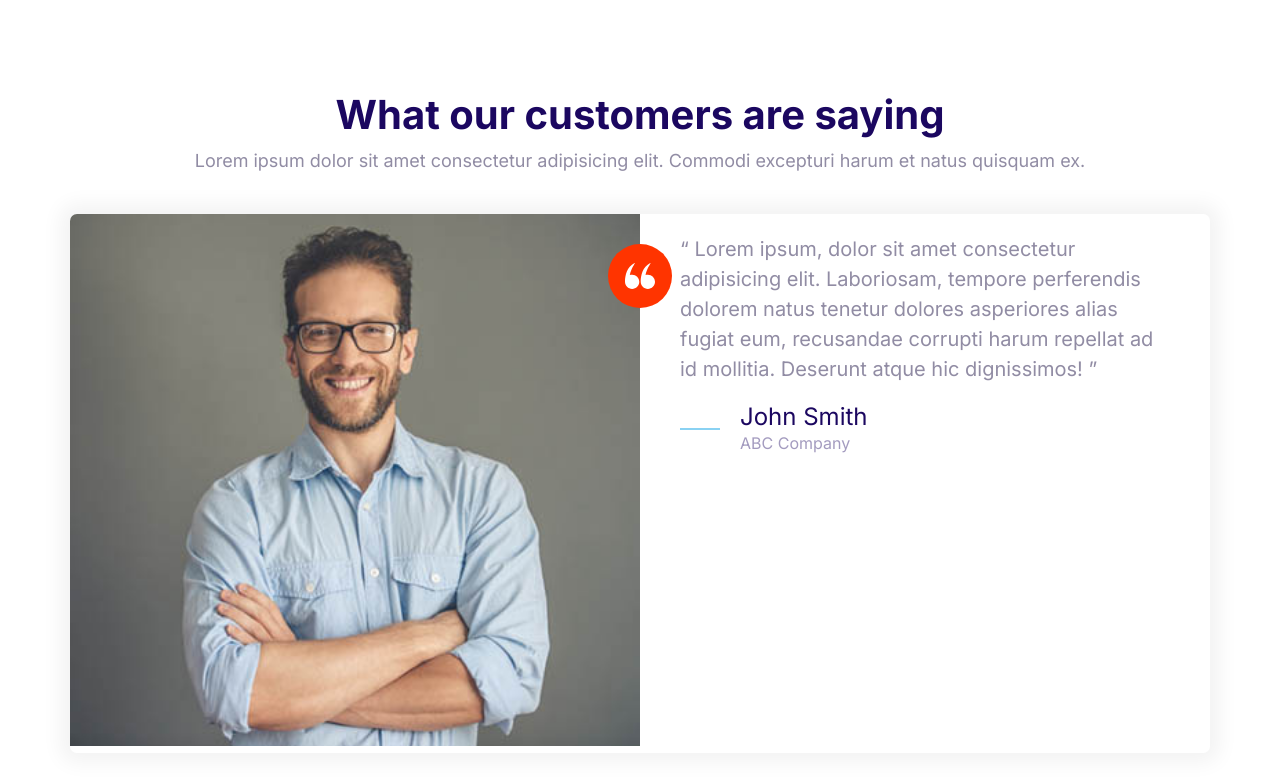
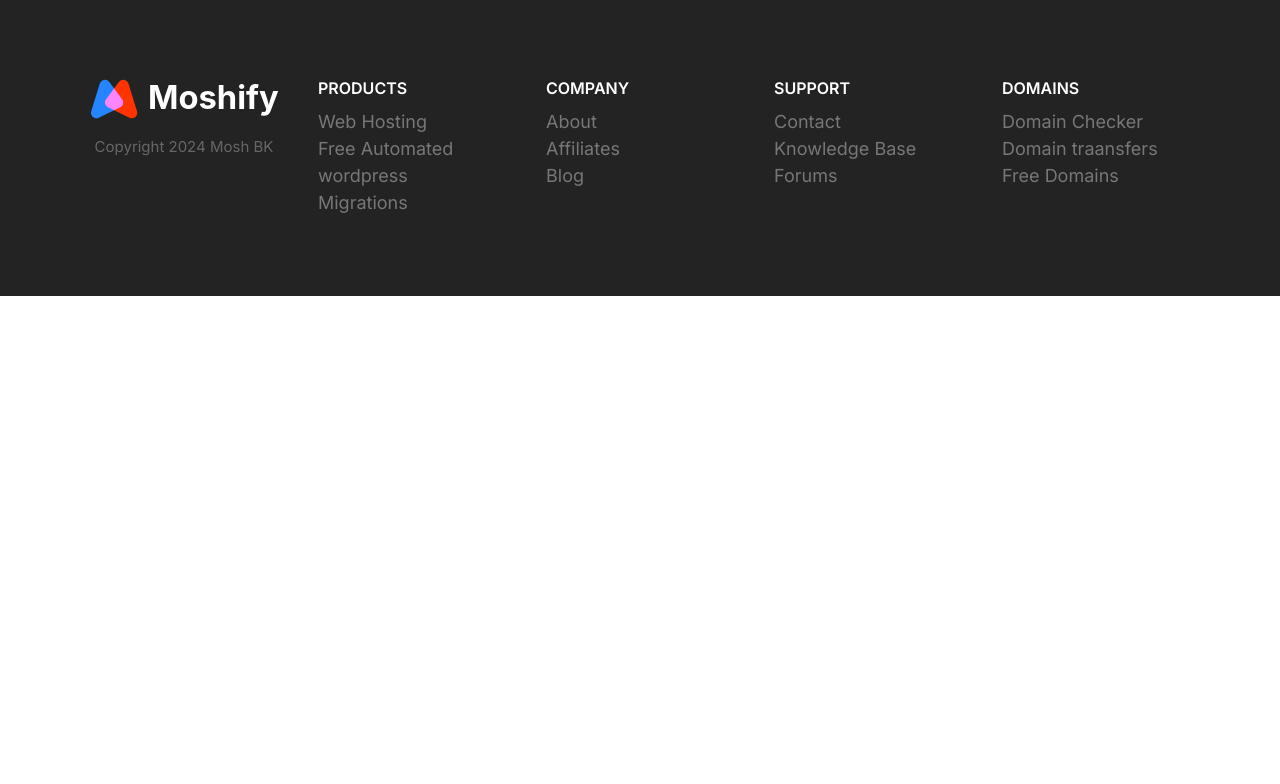
Before and after one commit to KRUT74/Nprnt, a plain HTML site: page index.html in a window 1280 px wide. Drawn offline with Linux system fonts and the light colour scheme.

Commit message:
create footer and links

```diff
--- a/css/styles.css
+++ b/css/styles.css
@@ -28,7 +28,7 @@
   }
 
   body {
-    font-family: Inter, Arial, Helvetica, sans-serif;
+    font-family: inter, Arial, Helvetica, sans-serif;
     font-size: 2.4rem;
     line-height: 1.5;
     color: var(--color-body);
@@ -837,3 +837,79 @@ position: relative;
     width: auto;
     max-width: 700px;
   }
+
+
+  /*Footer*/
+  .footer{
+    background: #232323;
+  }
+
+  .footer a {
+color: #777;
+transition: .3s;
+  }
+
+  .footer a:hover{
+    color: #fff;
+  }
+
+  .footer__section{
+    padding: 2rem;
+    border-bottom: 1px solid #393939;
+  }
+
+  .footer__section .list{
+    margin: 0;
+  }
+
+  .footer__heading{
+    text-transform: uppercase;
+    font-weight: 600;
+  }
+
+.footer__brand{
+  margin-top:5rem;
+  text-align: center;
+}
+
+.footer__brand img {
+  /* Consider to apply to all*/
+  width: 100%;
+  max-width: 230px;
+}
+
+.footer__copyright{
+  font-size: 2.1rem;
+  color: #fff;
+  opacity: 0.3;
+}
+
+@media screen and (min-width:768px){
+  .footer__sections {
+grid-template-columns: repeat(auto-fit,minmax(10rem,1fr));
+  }
+  .footer .collapsible__chevron{
+    display: none;
+  }
+
+  .footer .collapsible__content{
+    opacity: 1;
+    max-height: 100%;
+  }
+
+  .footer__brand{
+    order: -1;
+    margin-top: 1rem;
+  }
+  .footer__copyright{
+    font-size: 1.5rem;
+  }
+
+  .footer__section{
+    border: 0;
+  }
+
+  .footer__heading{
+    font-size: 1.6rem;
+  }
+}
--- a/index.html
+++ b/index.html
@@ -12,54 +12,78 @@
     <link rel="stylesheet" href="/css/styles.css" />
   </head>
   <body>
-    <section class="block">
-      <header class="block__header">
-        <h2>What our customers are saying</h2>
-        <p>
-          Lorem ipsum dolor sit amet consectetur adipisicing elit. Commodi
-          excepturi harum et natus quisquam ex.
-        </p>
+    <footer class="block block--dark footer">
+      <div class="container grid footer__sections">
+        <section class="collapsible collapsible--expanded footer__section">
+          <header class="collapsible__header">
+            <h2 class="collapsible__heading footer__heading">Products</h2>
+
+            <svg class="icon icon--white collapsible__chevron">
+              <use xlink:href="images/sprite.svg#chevron"></use>
+            </svg>
           </header>
-      <div class="container">
-        <div class="card">
-          <div class="grid grid--1x2">
-            <div class="testimonial__image">
-              <img
-                class="testimonial__image"
-                src="/images/testimonial.jpg"
-                alt="A happy smiling customer"
-              />
-              <span class="icon-container icon-container--accent">
-                <svg class="icon icon--white icon--small">
-                  <use xlink:href="images/sprite.svg#quotes"></use>
+          <div class="collapsible__content">
+            <ul class="list">
+              <li><a href="#">Web Hosting</a></li>
+              <li><a href="#">Free Automated wordpress</a></li>
+              <li><a href="#">Migrations</a></li>
+            </ul>
+          </div>
+        </section>
+        <section class="collapsible footer__section">
+          <header class="collapsible__header">
+            <h2 class="collapsible__heading footer__heading">Company</h2>
+
+            <svg class="icon icon--white collapsible__chevron">
+              <use xlink:href="images/sprite.svg#chevron"></use>
             </svg>
-              </span>
+          </header>
+          <div class="collapsible__content">
+            <ul class="list">
+              <li><a href="#">About</a></li>
+              <li><a href="#">Affiliates</a></li>
+              <li><a href="#">Blog</a></li>
+            </ul>
           </div>
-            <blockquote class="quote">
-              <p class="quote__text">
-                Lorem ipsum, dolor sit amet consectetur adipisicing elit.
-                Laboriosam, tempore perferendis dolorem natus tenetur dolores
-                asperiores alias fugiat eum, recusandae corrupti harum repellat
-                ad id mollitia. Deserunt atque hic dignissimos!
-              </p>
-              <footer>
-                <div class="media">
-                  <div class="media__image">
-                    <svg class="icon icon--primary quote__line">
-                      <use xlink:href="../images/sprite.svg#line"></use>
+        </section>
+        <section class="collapsible footer__section">
+          <header class="collapsible__header">
+            <h2 class="collapsible__heading footer__heading">Support</h2>
+
+            <svg class="icon icon--white collapsible__chevron">
+              <use xlink:href="images/sprite.svg#chevron"></use>
             </svg>
+          </header>
+          <div class="collapsible__content">
+            <ul class="list">
+              <li><a href="#">Contact</a></li>
+              <li><a href="#">Knowledge Base</a></li>
+              <li><a href="#">Forums</a></li>
+            </ul>
           </div>
-                  <div class="media__body">
-                    <h3 class="media__title quote__author">John Smith</h3>
-                    <p class="quote__organize">ABC Company</p>
+        </section>
+        <section class="collapsible footer__section">
+          <header class="collapsible__header">
+            <h2 class="collapsible__heading footer__heading">Domains</h2>
+
+            <svg class="icon icon--white collapsible__chevron">
+              <use xlink:href="images/sprite.svg#chevron"></use>
+            </svg>
+          </header>
+          <div class="collapsible__content">
+            <ul class="list">
+              <li><a href="#">Domain Checker</a></li>
+              <li><a href="#">Domain traansfers</a></li>
+              <li><a href="#">Free Domains</a></li>
+            </ul>
           </div>
+        </section>
+        <section class="footer__brand">
+          <img src="images/logo.svg" alt="" />
+          <p class="footer__copyright">Copyright 2024 Mosh BK</p>
+        </section>
       </div>
     </footer>
-            </blockquote>
-          </div>
-        </div>
-      </div>
-    </section>
     <script src="js/main.js"></script>
   </body>
 </html>
```
Also changed, not shown: css/Components/Footer.html (added, +74 -0 lines), images/sprite.svg. Lines whose indentation alone changed are shown as unchanged.
